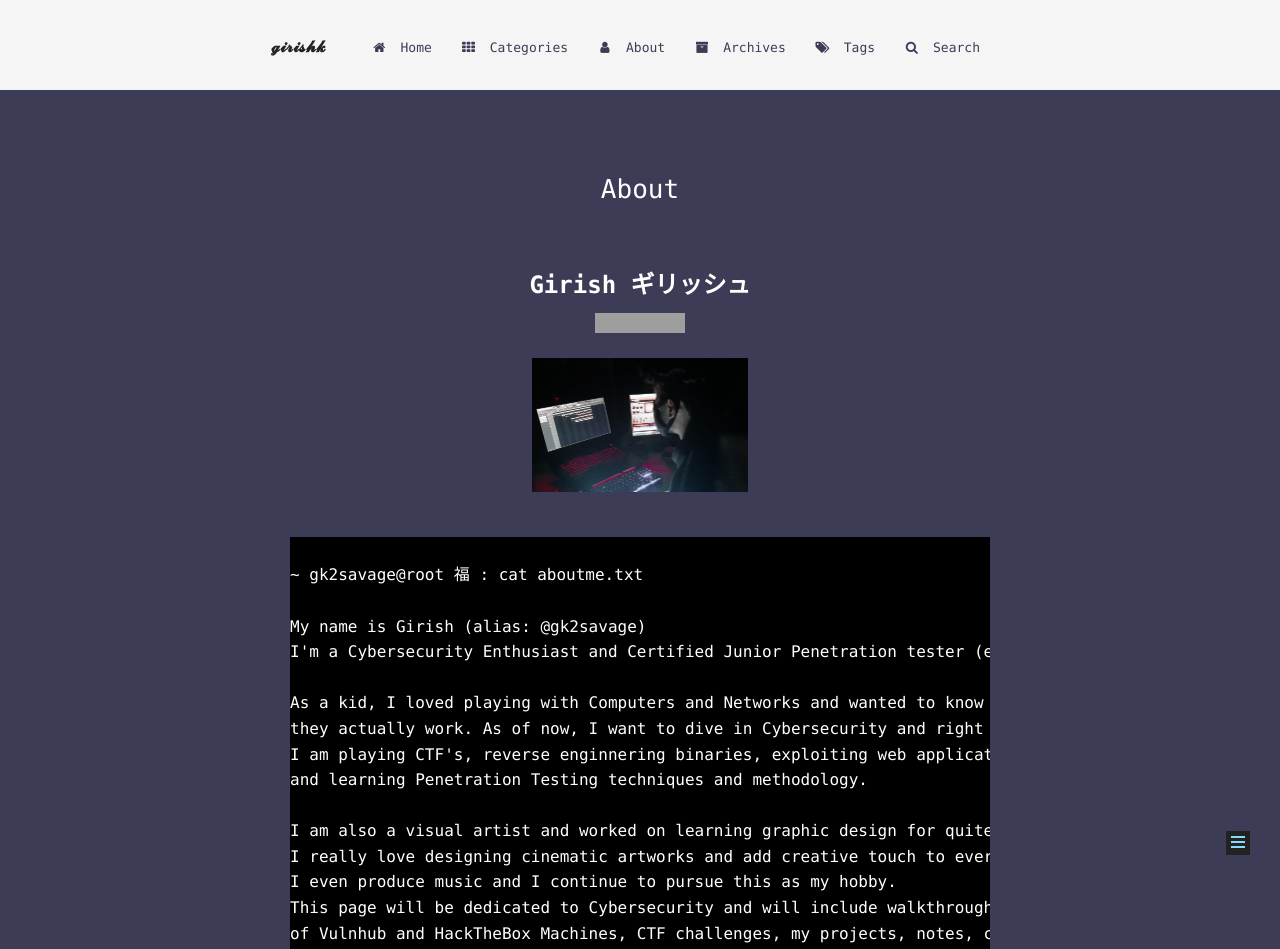
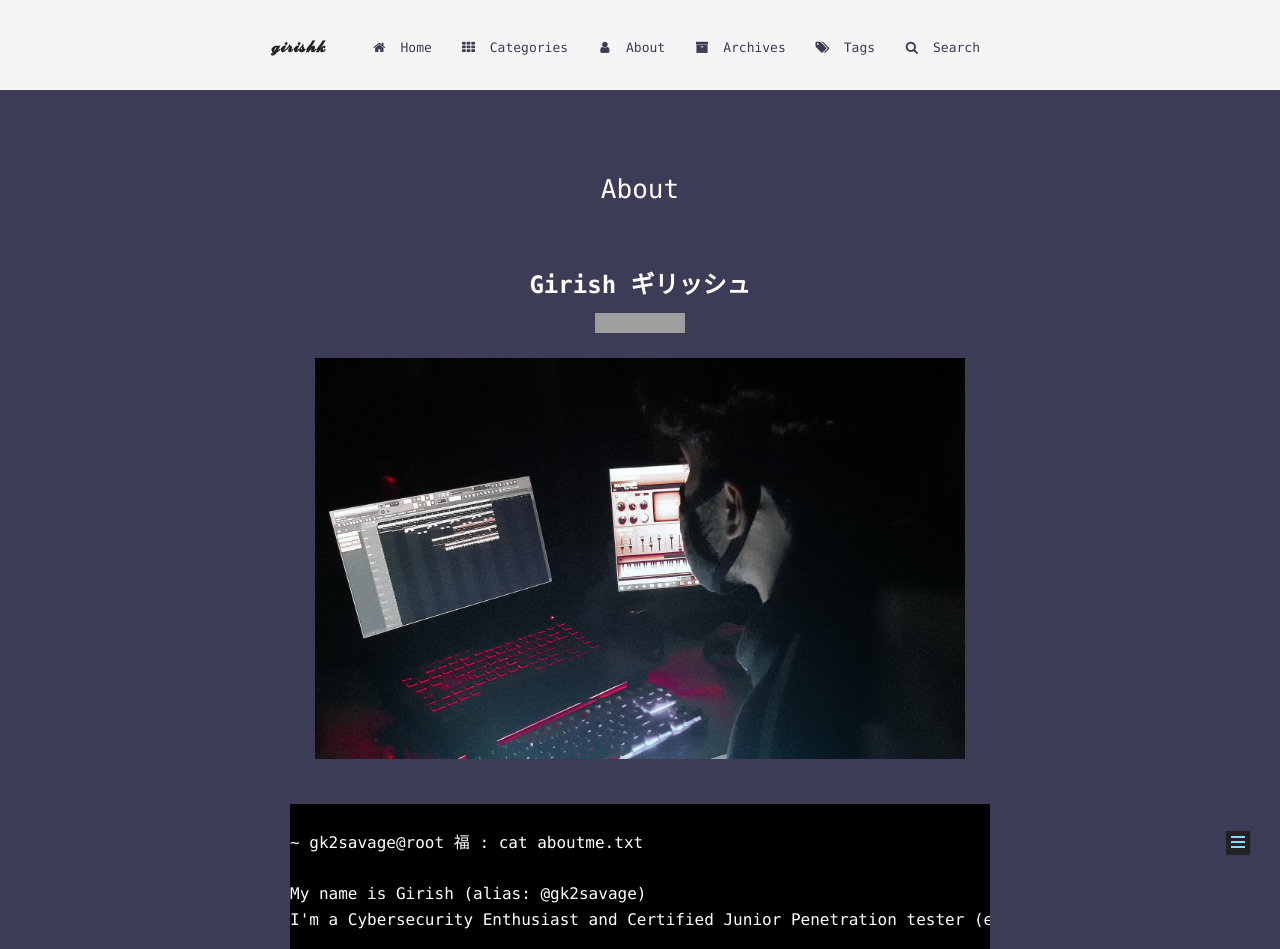
Before and after one commit to gk2savage/gk2savage.github.io, a Jekyll site: the page built from about/index.html, in a window 1280 px wide. Shown: the top 949 px of the page. Built offline with Jekyll 4.4.1, drawn with Linux system fonts in a browser that asks for light colours; grey boxes are pictures that could not be loaded.

Commit message:
Update index.html

```diff
--- a/about/index.html
+++ b/about/index.html
@@ -15,7 +15,7 @@ type: about
 
 
 <p align="center">
-  <img src="https://raw.githubusercontent.com/gk2savage/gk2savage.github.io/main/img/epicchad.jpg" width="216.75" height="133.75"/>
+  <img src="https://raw.githubusercontent.com/gk2savage/gk2savage.github.io/main/img/epicchad.jpg" width="650.25" height="401.25"/>
   </p>
 
 
```
